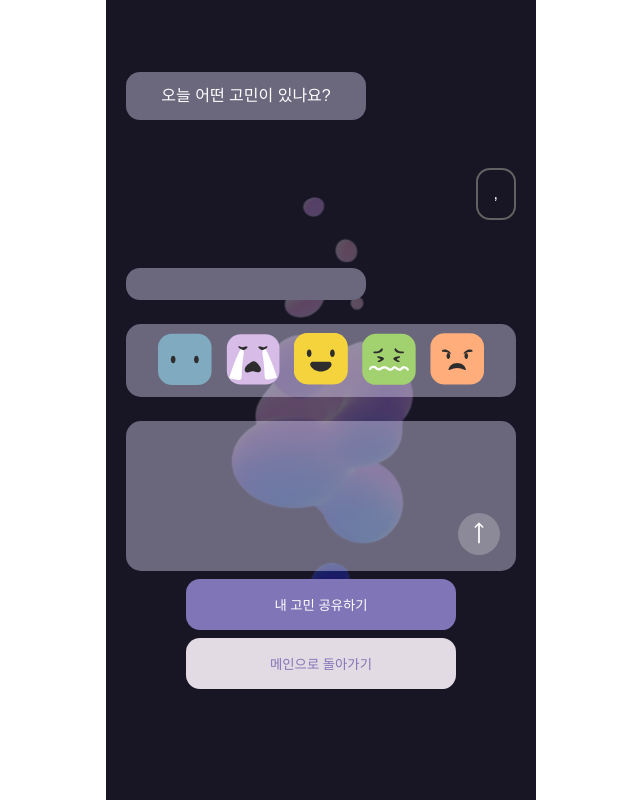
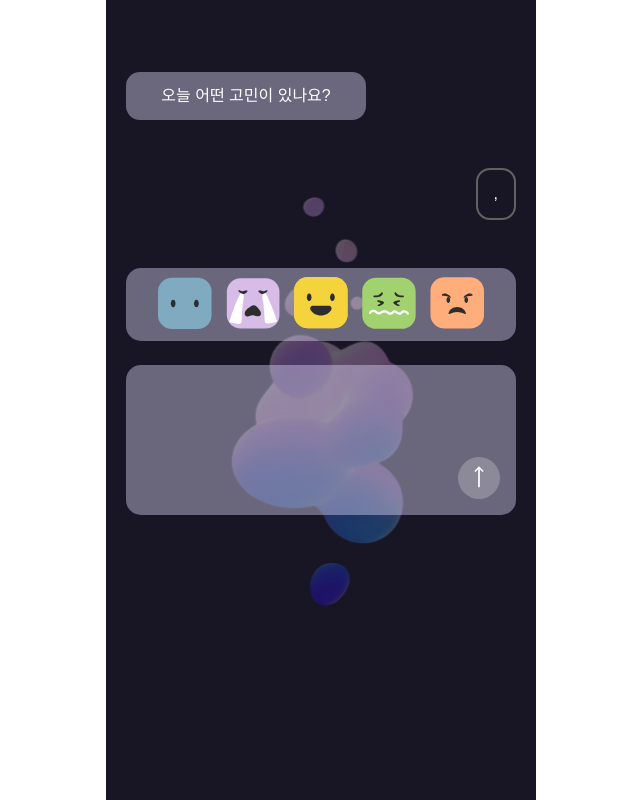
Before and after one commit to prgrms-fe-devcourse/NFE1-1-3-Calmiary, a React (Vite) app: page /writing in a window 1280 px wide. Shown: the whole page, without its empty margins (319-959 px from the left). Built offline with nearby package versions, Linux system fonts and the light colour scheme.

Commit message:
feat: 질의응답 시간 지연 활용해 순차적 뜨도록 구현

```diff
--- a/src/features/writing/WritingPage.tsx
+++ b/src/features/writing/WritingPage.tsx
@@ -7,21 +7,37 @@ import {
   QuestionBox,
   ResponseBox,
 } from './components';
+import useWritingModeStore from '../../stores/writingModeStore';
+import useChangeMode from './hooks/useChangeMode';
 
 const WritingPage = () => {
+  const {
+    isQuestionMode,
+    isInputMode,
+    isUserResponseMode,
+    isAIResponseMode,
+    isEndMode,
+  } = useWritingModeStore((state) => state);
+  useChangeMode();
   return (
     <WritingWrapper>
       <WritingLayout>
-        <QuestionBox comment="오늘 어떤 고민이 있나요?" />
+        {isQuestionMode && <QuestionBox comment="오늘 어떤 고민이 있나요?" />}
+        {isUserResponseMode && (
           <ResponseBoxContainer>
             <ResponseBox />
           </ResponseBoxContainer>
+        )}
+        {isAIResponseMode && (
           <QuestionBox comment="" loadingSpinner={<LoadingSpinner />} />
-        <EntireInput />
+        )}
+        {isInputMode && <EntireInput />}
+        {isEndMode && (
           <ButtonContainer>
             <ContentPublicButton />
             <MoveToMainButton />
           </ButtonContainer>
+        )}
       </WritingLayout>
     </WritingWrapper>
   );
--- a/src/features/writing/components/EntireInput.tsx
+++ b/src/features/writing/components/EntireInput.tsx
@@ -3,11 +3,17 @@ import ContentInput from './ContentInput';
 import EmotionInput from './EmotionInput';
 import styled from 'styled-components';
 import { FormTypes } from '../types/formTypes';
-import useWritingStore from '../../../stores/writingStore';
+import useWritingResponseStore from '../../../stores/writingResponseStore';
+import useWritingModeStore from '../../../stores/writingModeStore';
 
 const EntireInput = () => {
   const { register, handleSubmit, reset, setFocus } = useForm<FormTypes>();
-  const { setEmotion, setContent } = useWritingStore((state) => state.actions);
+  const { setEmotion, setContent } = useWritingResponseStore(
+    (state) => state.actions
+  );
+  const { setIsInputMode, setIsAIResponseMode } = useWritingModeStore(
+    (state) => state.actions
+  );
 
   const handleSubmitContent: SubmitHandler<FormTypes> = (data) => {
     if (data.content.trim() === '') {
@@ -16,6 +22,10 @@ const EntireInput = () => {
       console.log(data);
       setEmotion(data.emotion);
       setContent(data.content);
+      setIsInputMode(false);
+      setTimeout(() => {
+        setIsAIResponseMode(true);
+      }, 1500);
     }
 
     Promise.resolve()
--- a/src/features/writing/components/LoadingSpinner.tsx
+++ b/src/features/writing/components/LoadingSpinner.tsx
@@ -7,9 +7,9 @@ const LoadingSpinner = () => {
       size={10}
       margin={4}
       color={theme.colors.write_white200}
-      loading={false}
+      loading={true}
       cssOverride={{ animationFillMode: 'forwards' }}
-      speedMultiplier={0.7}
+      speedMultiplier={0.6}
     />
   );
 };
--- a/src/features/writing/components/ResponseBox.tsx
+++ b/src/features/writing/components/ResponseBox.tsx
@@ -1,9 +1,5 @@
 import styled from 'styled-components';
-import useWritingStore from '../../../stores/writingStore';
-
-interface ResponseBoxPropTypes {
-  comment: string;
-}
+import useWritingStore from '../../../stores/writingResponseStore';
 
 const ResponseBox = () => {
   const emotion = useWritingStore((state) => state.emotion);
--- /dev/null
+++ b/src/features/writing/hooks/useChangeMode.ts
@@ -0,0 +1,42 @@
+import { useEffect } from 'react';
+import useWritingModeStore from '../../../stores/writingModeStore';
+
+const useChangeMode = () => {
+  const { isQuestionMode, isInputMode, isAIResponseMode } = useWritingModeStore(
+    (state) => state
+  );
+  const {
+    setIsQuestionMode,
+    setIsInputMode,
+    setIsUserResponseMode,
+    setIsEndMode,
+  } = useWritingModeStore((state) => state.actions);
+
+  useEffect(() => {
+    setTimeout(() => {
+      setIsQuestionMode(true);
+      console.log(1);
+    }, 1000);
+  }, [setIsQuestionMode]);
+
+  useEffect(() => {
+    if (!isQuestionMode) return;
+
+    setTimeout(() => {
+      setIsUserResponseMode(true);
+      setIsInputMode(true);
+      console.log(2);
+    }, 1500);
+  }, [isQuestionMode, setIsUserResponseMode, setIsInputMode]);
+
+  useEffect(() => {
+    if (!isAIResponseMode) return;
+
+    setTimeout(() => {
+      setIsEndMode(true);
+      console.log(4);
+    }, 2000);
+  }, [isAIResponseMode, setIsEndMode]);
+};
+
+export default useChangeMode;
--- /dev/null
+++ b/src/stores/writingModeStore.ts
@@ -0,0 +1,36 @@
+import { create } from 'zustand';
+
+interface State {
+  isQuestionMode: boolean;
+  isInputMode: boolean;
+  isUserResponseMode: boolean;
+  isAIResponseMode: boolean;
+  isEndMode: boolean;
+}
+
+interface Actions {
+  actions: {
+    setIsQuestionMode: (mode: boolean) => void;
+    setIsInputMode: (mode: boolean) => void;
+    setIsUserResponseMode: (mode: boolean) => void;
+    setIsAIResponseMode: (mode: boolean) => void;
+    setIsEndMode: (mode: boolean) => void;
+  };
+}
+
+const useWritingModeStore = create<State & Actions>((set) => ({
+  isQuestionMode: false,
+  isInputMode: false,
+  isUserResponseMode: false,
+  isAIResponseMode: false,
+  isEndMode: false,
+  actions: {
+    setIsQuestionMode: (mode) => set(() => ({ isQuestionMode: mode })),
+    setIsInputMode: (mode) => set(() => ({ isInputMode: mode })),
+    setIsUserResponseMode: (mode) => set(() => ({ isUserResponseMode: mode })),
+    setIsAIResponseMode: (mode) => set(() => ({ isAIResponseMode: mode })),
+    setIsEndMode: (mode) => set(() => ({ isEndMode: mode })),
+  },
+}));
+
+export default useWritingModeStore;
--- a/src/stores/writingStore.ts
+++ b/src/stores/writingResponseStore.ts
@@ -3,22 +3,26 @@ import { create } from 'zustand';
 interface State {
   emotion: string;
   content: string;
+  isInputMode: boolean;
 }
 
 interface Actions {
   actions: {
     setEmotion: (newEmotion: string) => void;
     setContent: (newContent: string) => void;
+    setIsInputMode: (inputMode: boolean) => void;
   };
 }
 
-const useWritingStore = create<State & Actions>((set) => ({
+const useWritingResponseStore = create<State & Actions>((set) => ({
   emotion: '',
   content: '',
+  isInputMode: true,
   actions: {
     setEmotion: (newEmotion) => set(() => ({ emotion: newEmotion })),
     setContent: (newContent) => set(() => ({ content: newContent })),
+    setIsInputMode: (inputMode) => set(() => ({ isInputMode: inputMode })),
   },
 }));
 
-export default useWritingStore;
+export default useWritingResponseStore;
```
Lines whose indentation alone changed are shown as unchanged.
